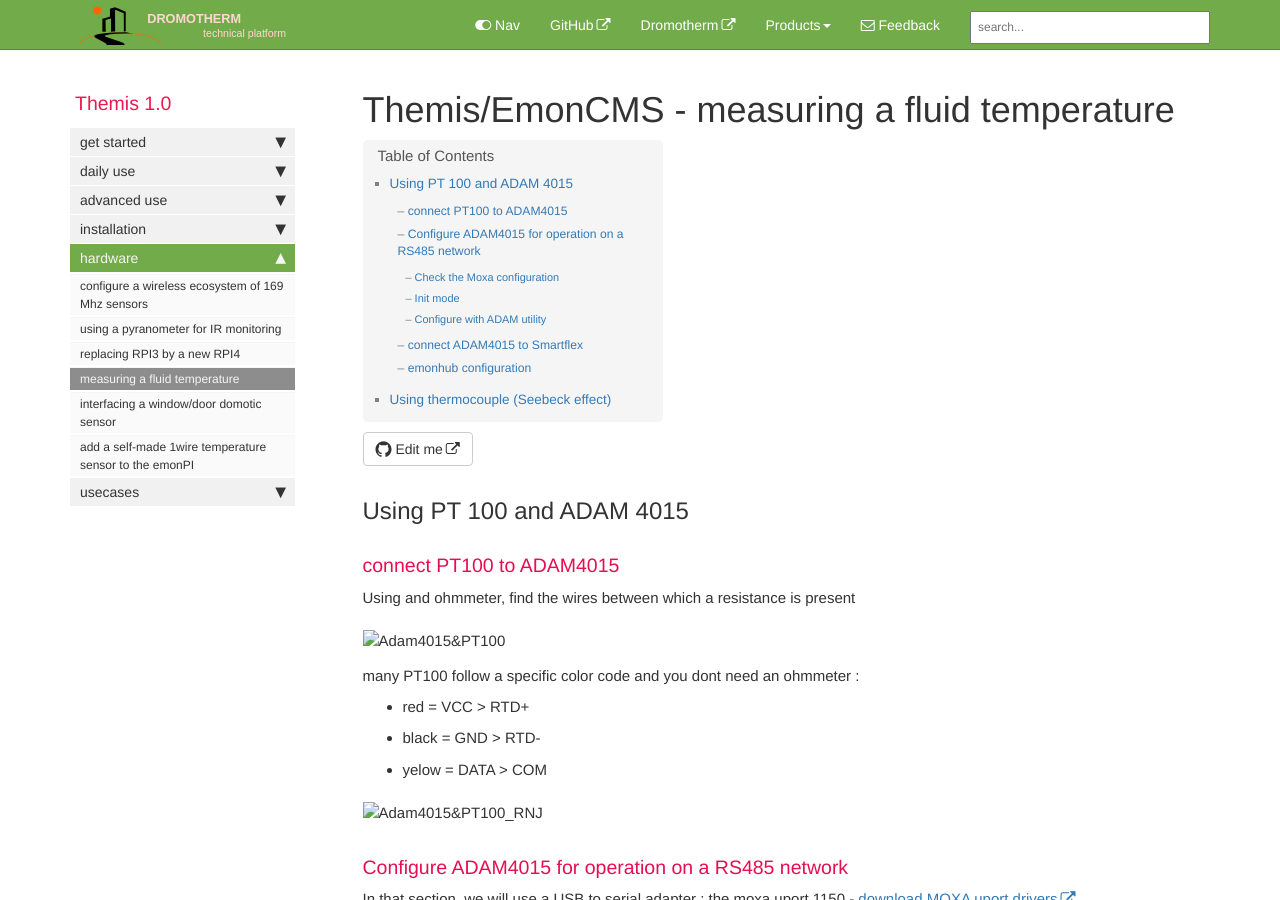
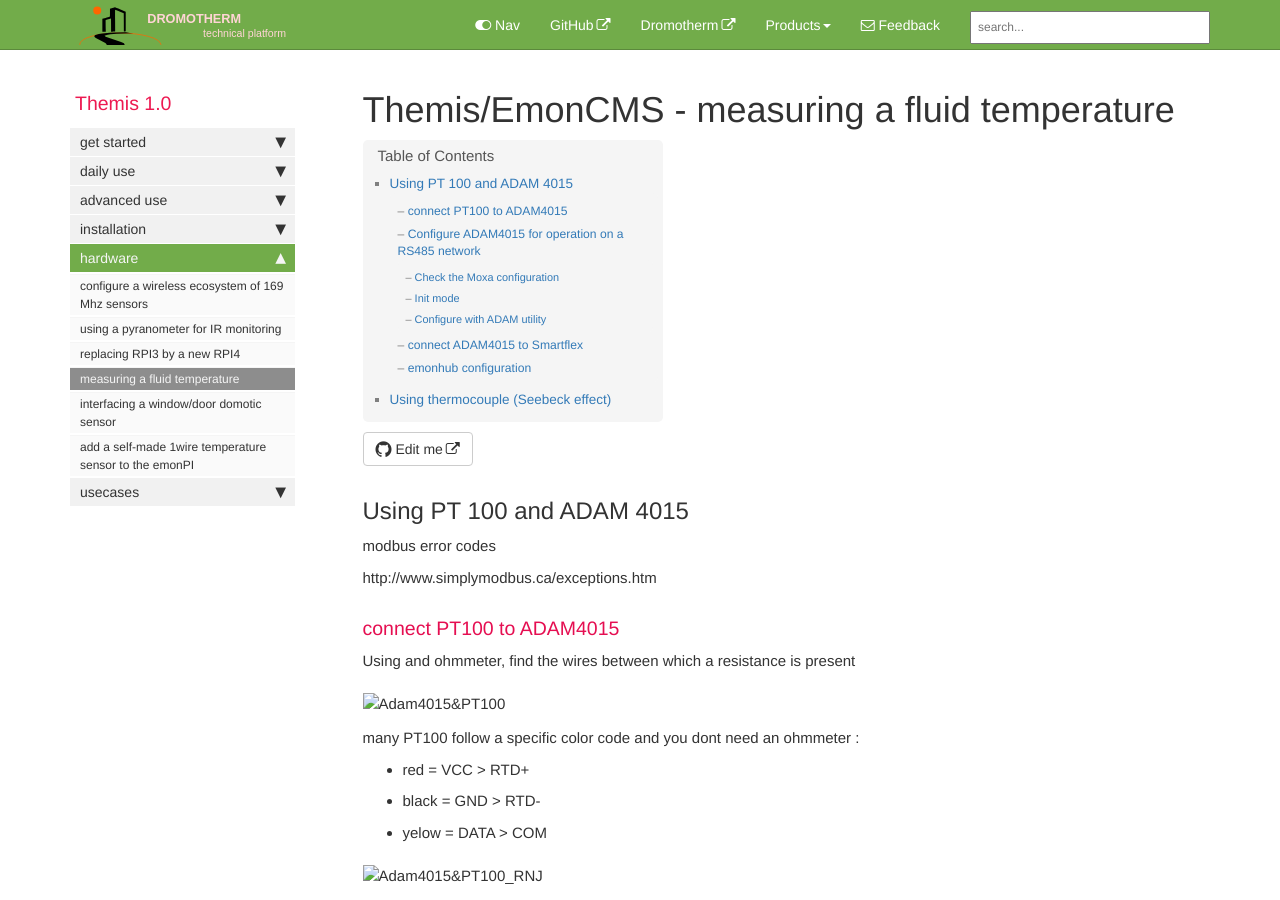
Before and after one commit to dromotherm/documentation, a Jekyll site: the page built from pages/themis/FluidTemp/Note_ADAM_4015_PT100_HIOKI_TC.md, in a window 1280 px wide and 900 px high. Built offline with Jekyll 4.4.1, drawn with Linux system fonts in a browser that asks for light colours; comment, search, counter and statistics services are not loaded.

Commit message:
Update Note_ADAM_4015_PT100_HIOKI_TC.md

```diff
--- a/pages/themis/FluidTemp/Note_ADAM_4015_PT100_HIOKI_TC.md
+++ b/pages/themis/FluidTemp/Note_ADAM_4015_PT100_HIOKI_TC.md
@@ -4,6 +4,10 @@
 permalink: Themis_fluid_T_mes.html
 ---
 ## Using PT 100 and ADAM 4015
+
+modbus error codes
+
+http://www.simplymodbus.ca/exceptions.htm
 
 ### connect PT100 to ADAM4015
 
```
